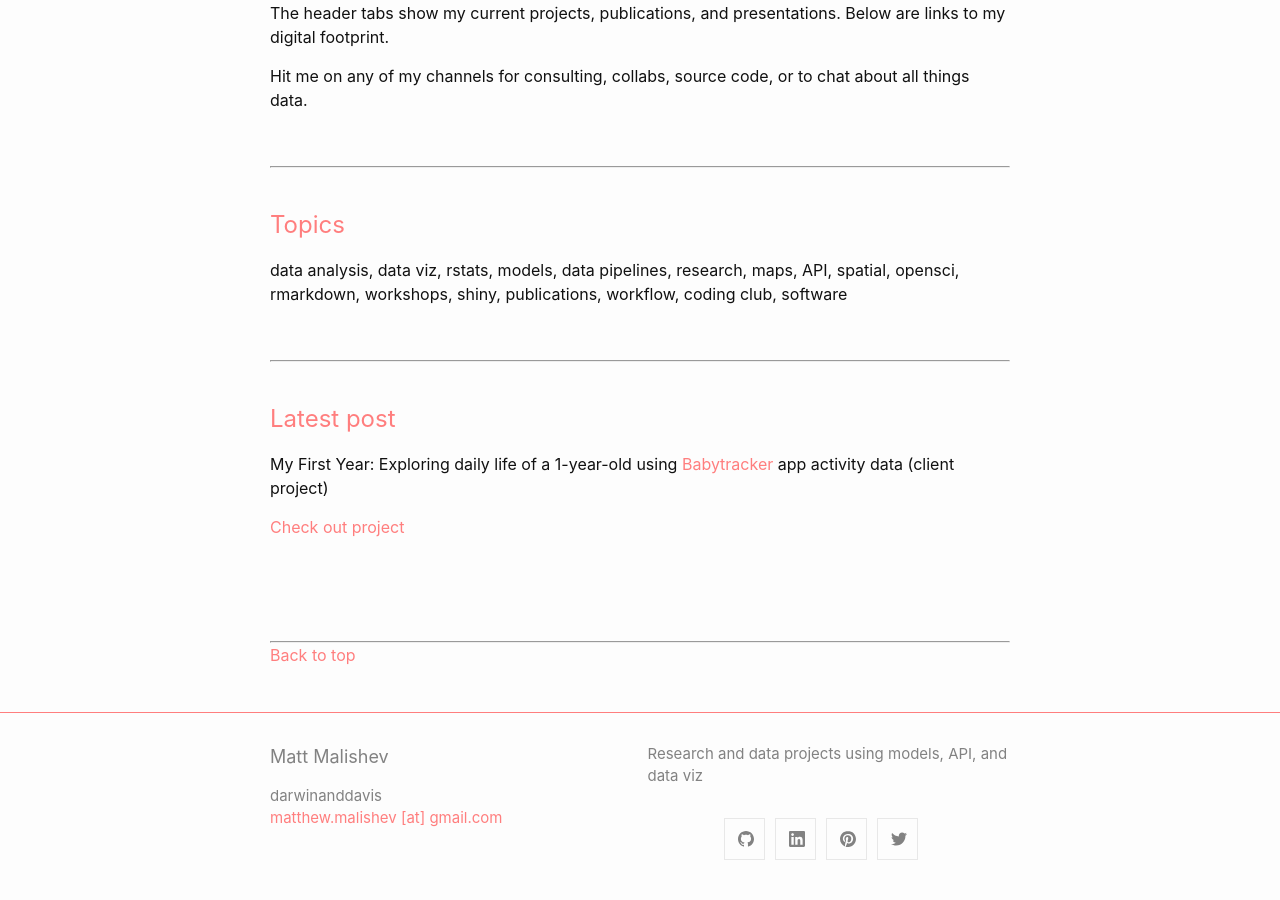
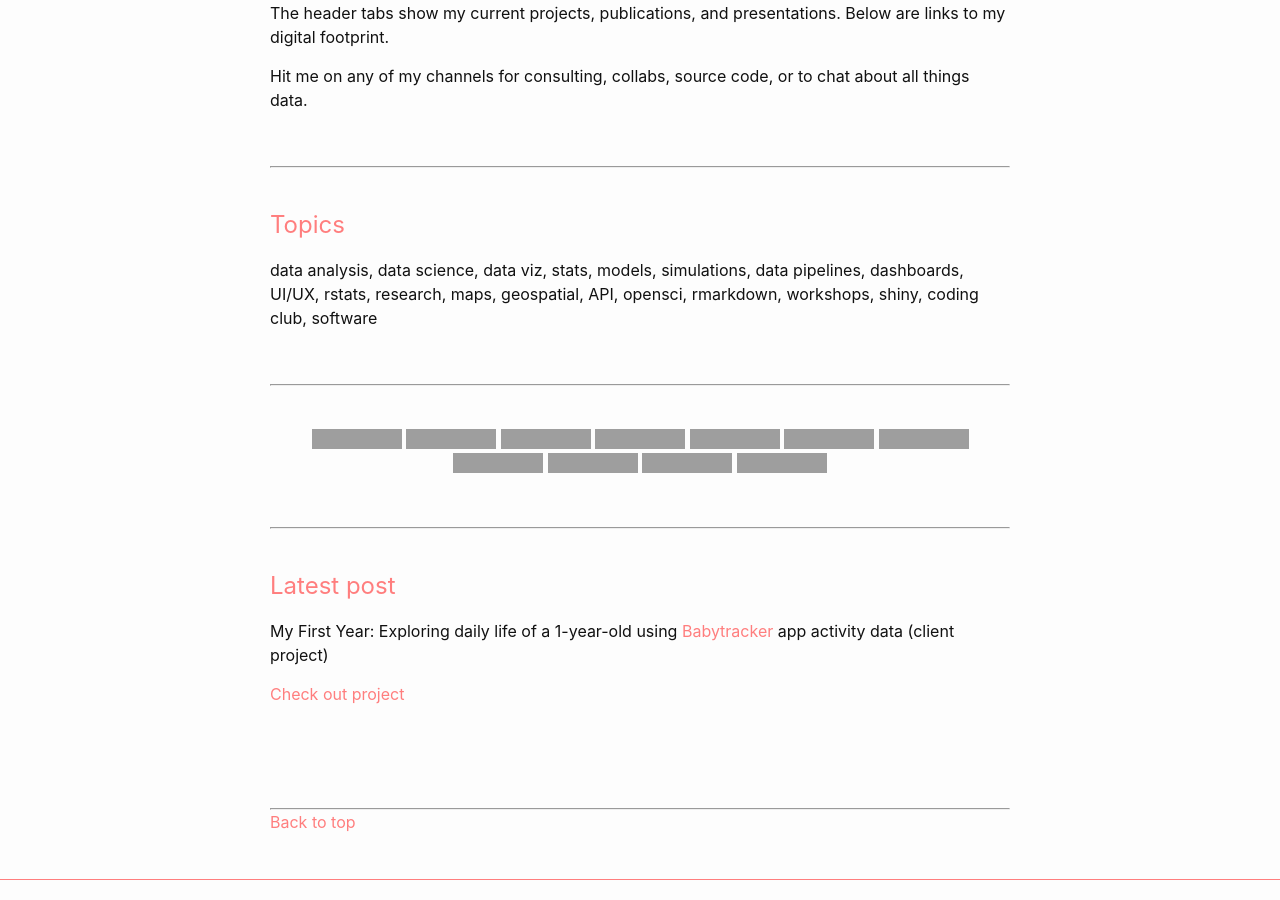
Before and after one commit to darwinanddavis/DataPortfolio, a Jekyll site: the page built from index.md, in a window 1280 px wide and 900 px high, scrolled down 676 px. Built offline with Jekyll 4.4.1, drawn with Linux system fonts in a browser that asks for light colours; our own code applies the rules of GitHub Pages for plain Markdown files; grey boxes are pictures that could not be loaded.

Commit message:
pub add wshops index add badges

```diff
--- a/index.md
+++ b/index.md
@@ -31,8 +31,30 @@ Hit me on any of my channels for consulting, collabs, source code, or to chat ab
 	Topics
 </p>
 
-data analysis, data viz, rstats, models, data pipelines, research, maps, API, spatial, opensci, rmarkdown, workshops, shiny, publications, workflow, coding club, software
+data analysis, data science, data viz, stats, models, simulations, data pipelines, dashboards, UI/UX, rstats, research, maps, geospatial, API, opensci, rmarkdown, workshops, shiny, coding club, software
 
+
+<br>
+
+******
+
+<br>
+
+<div align="center">
+<p>
+	<img alt="R" src="https://img.shields.io/badge/-R-276DC3?style=flat-square&logo=r&logoColor=white" />
+	<img alt="git" src="https://img.shields.io/badge/-git-F05032?style=flat-square&logo=git&logoColor=white" />
+	<img alt="Python" src="https://img.shields.io/badge/-python-3776AB?style=flat-square&logo=python&logoColor=white" />
+	<img alt="Markdown" src="https://img.shields.io/badge/-Markdown-000000?style=flat-square&logo=markdown&logoColor=white" />
+	<img alt="MySQL" src="https://img.shields.io/badge/-MySQL-4479A1?style=flat-square&logo=mysql&logoColor=white" />
+	<img alt="Hugo" src="https://img.shields.io/badge/-Hugo-FF4088?style=flat-square&logo=hugo&logoColor=white" />
+	<img alt="HTML5" src="https://img.shields.io/badge/-HTML5-E34F26?style=flat-square&logo=html5&logoColor=white" />
+	<img alt="CSS3" src="https://img.shields.io/badge/-CSS3-1572B6?style=flat-square&logo=css3&logoColor=white" />
+	<img alt="Sass" src="https://img.shields.io/badge/-Sass-CC6699?style=flat-square&logo=sass&logoColor=white" />
+  	<img alt="Javascript" src="https://img.shields.io/badge/-Javascript-F7DF1E?style=flat-square&logo=javascript&logoColor=white" />
+  	<img alt="d3js" src="https://img.shields.io/badge/-D3.js-F9A03C?style=flat-square&logo=d3.js&logoColor=white" />
+</p>
+</div>
 
 <br>
 
```
Also changed, not shown: presentations.md (+10 -0 lines).
